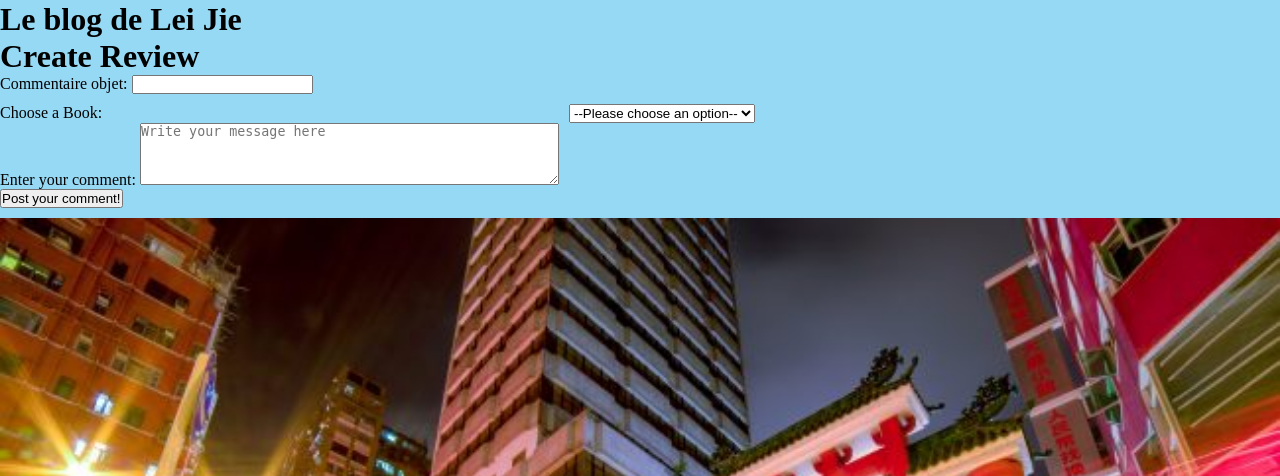
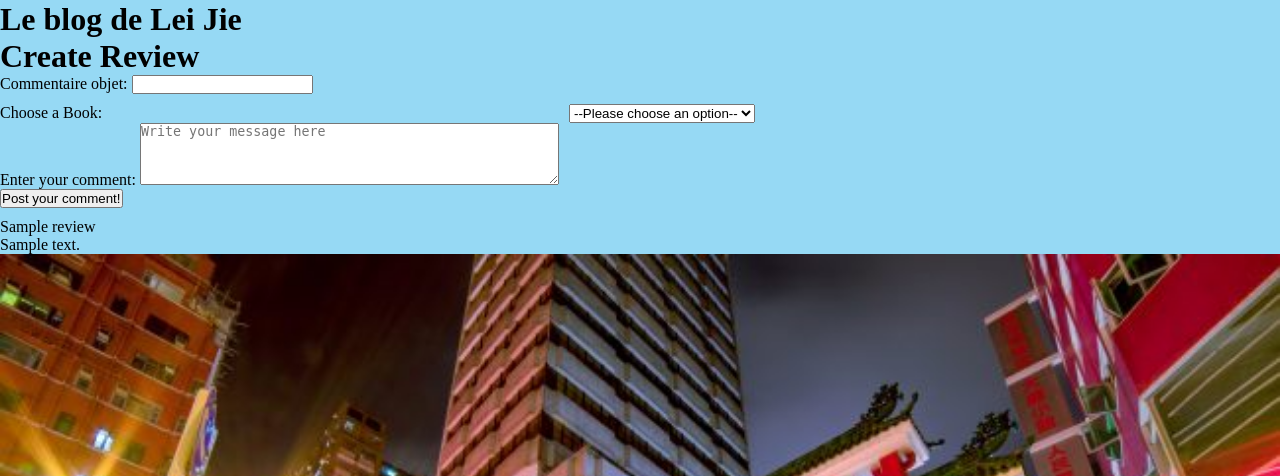
Before and after one commit to Iodasama/Projet-Blog, a Symfony app: template templates/Guest/page/user/insert-review.html.twig in a window 1280 px wide. Shown: the part 1039-1515 px from the top of the page. Run offline with Twig, Linux system fonts and the light colour scheme; the template is opened without the code that fills it: most values are stand-ins (such as "Sample title", 1, 10 or a date in 2020); some libraries are stand-ins or nearby versions.

Commit message:
review_affichage

```diff
--- a/templates/Guest/page/categories-list.html.twig
+++ b/templates/Guest/page/categories-list.html.twig
@@ -17,9 +17,10 @@
 
 {#            <h1 class="poke2">{{ category.createdAt |date("Y/m/d") }}</h1>#}
 
-            <a href="{{ path('articles_list_db') }}">See Your Articles</a>
+
             <a href="{{ path('category_db_by_id', {id:category.id}) }}">See Category</a>
         {% endfor %}
+            <a href="{{ path('articles_list_db') }}">See Your Articles</a>
         </section>
     </main>
 {% endblock %}
--- a/templates/Guest/page/user/insert-review.html.twig
+++ b/templates/Guest/page/user/insert-review.html.twig
@@ -1,5 +1,7 @@
 {% extends "guest/base.html.twig" %}
 {% block content %}
+
+
     <h1>Create Review</h1>
 
     <form action="" method="post" class="form-examples">
@@ -38,7 +40,10 @@
 
     </form>
 
-
+    {% for review in reviews %}
+       <p>{{ review.title }} </p>
+        <p>{{ review.content }}</p>
+    {% endfor %}
 
 
 
```
Also changed, not shown: src/Controller/Guest/ReviewController.php (+23 -5 lines), 2 other files.
